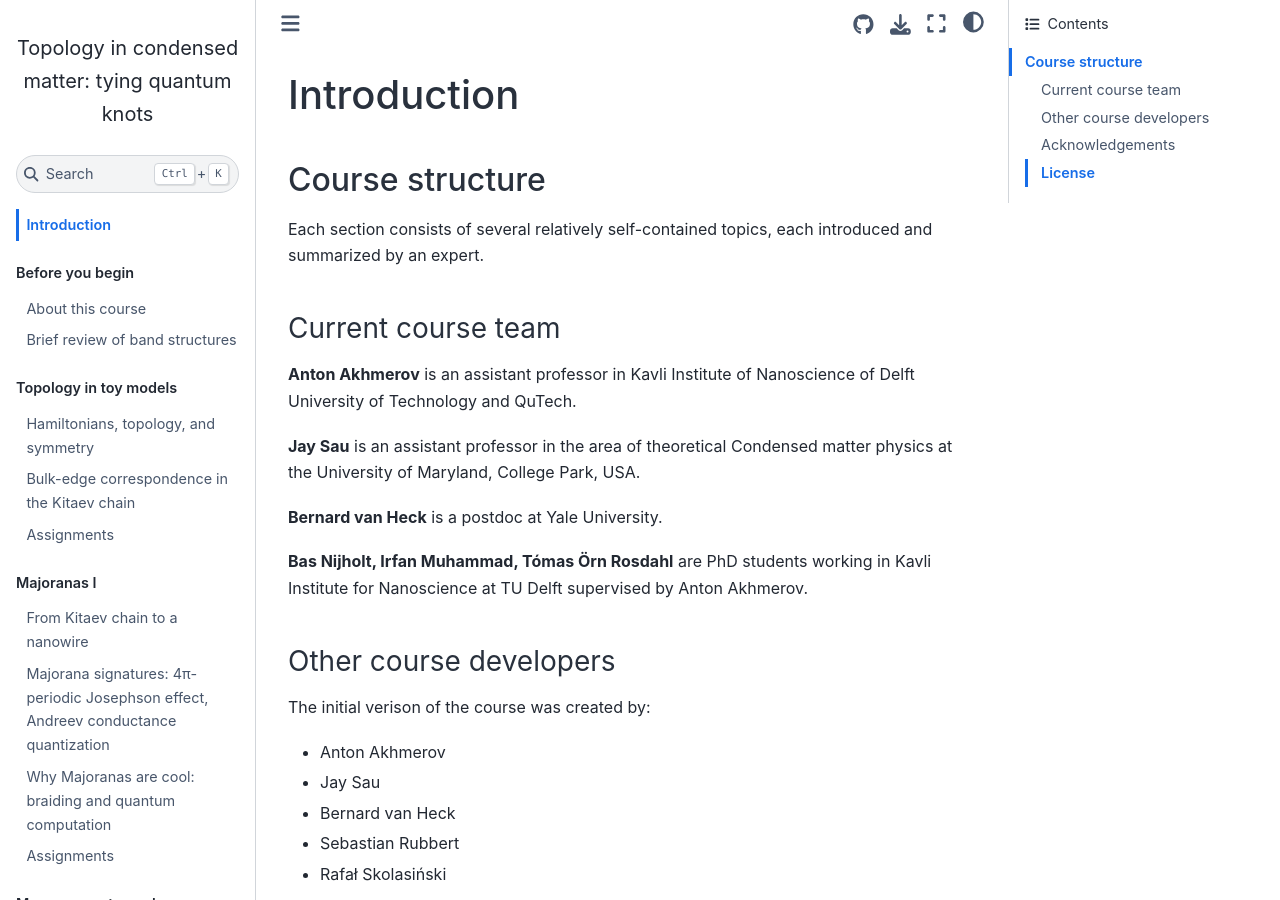
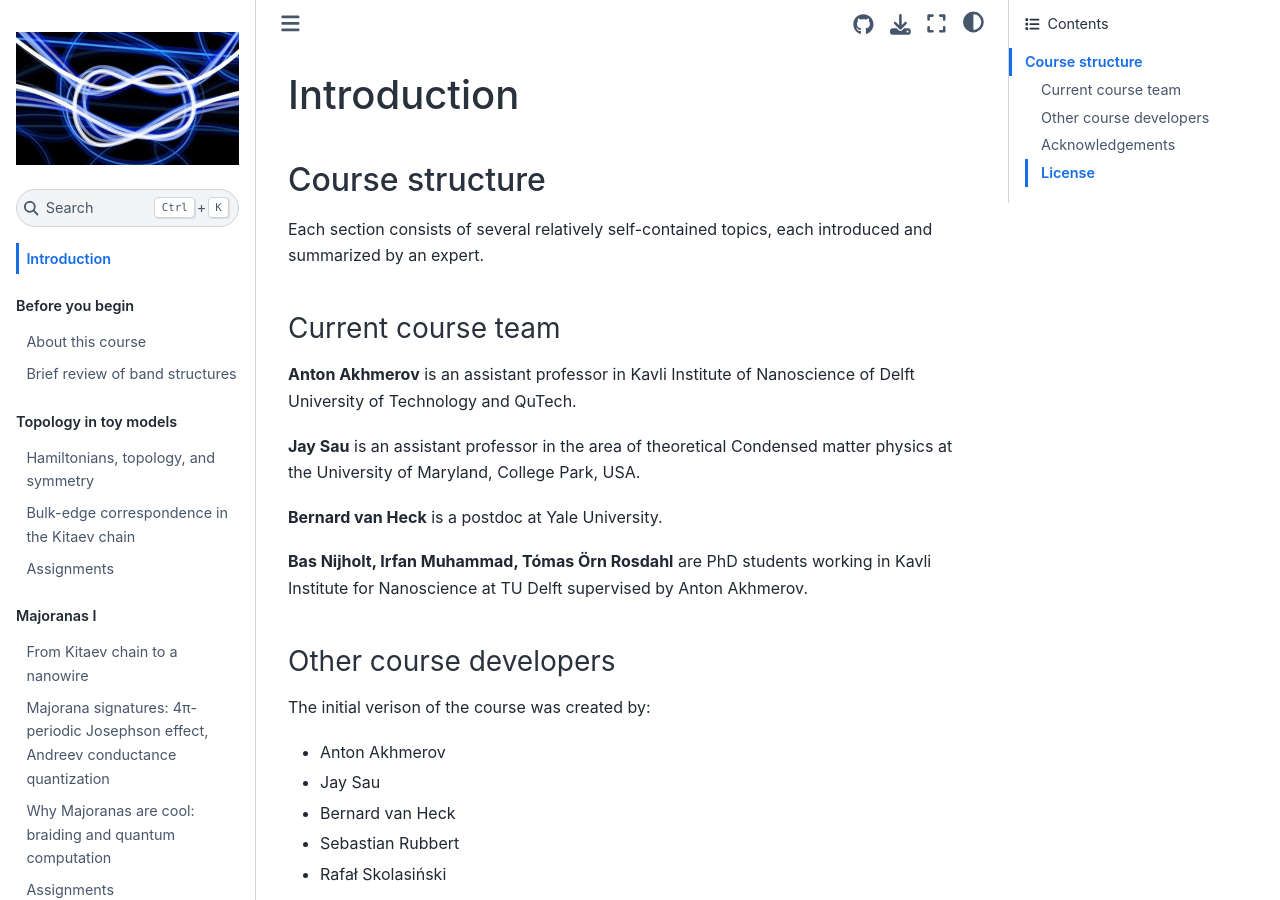
Before and after one commit to topocm/topocm_content, a Jupyter Book: the page built from syllabus.md, in a window 1280 px wide and 900 px high. Built offline with Jupyter Book 1.0.4 settings and Sphinx 7.4.7 and the Sphinx Book theme 1.1.4, drawn with Linux system fonts in a browser that asks for light colours; a script that is not in the unit is left out; comment, search, counter and statistics services are not loaded; some of the changed lines change nothing that is shown; some of the changed text lies outside the part shown.

Commit message:
add logo, switch to classic binder

```diff
--- a/_config.yml
+++ b/_config.yml
@@ -1,6 +1,7 @@
 title: 'Topology in condensed matter: tying quantum knots'
 author: Topology course team
 copyright: "2021, TU Delft, CC-BY-SA 4.0 (materials) & BSD (code)"
+logo: "logo_small.jpg"
 exclude_patterns:
   - _build
   - src  # Obsolete, should eventually be wiped
@@ -26,7 +27,7 @@ sphinx:
   local_extensions:
     expand_refs: ./expand_refs/
 launch_buttons:
-  notebook_interface: jupyterlab
+  notebook_interface: classic
 html:
   use_repository_button: true
   use_issues_button: true
```
Also changed, not shown: logo_small.jpg (added).
